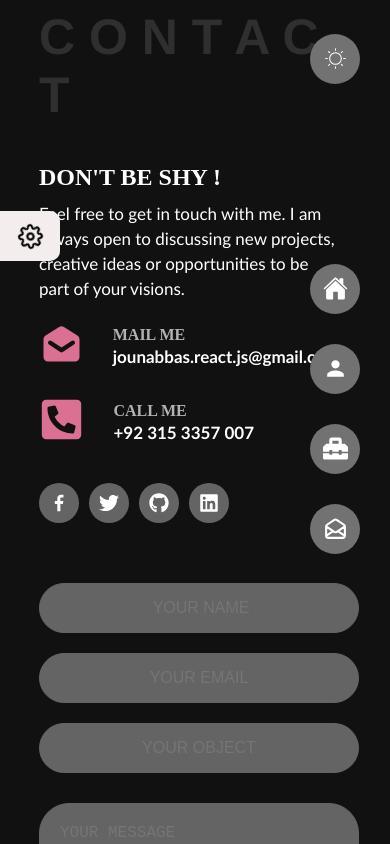
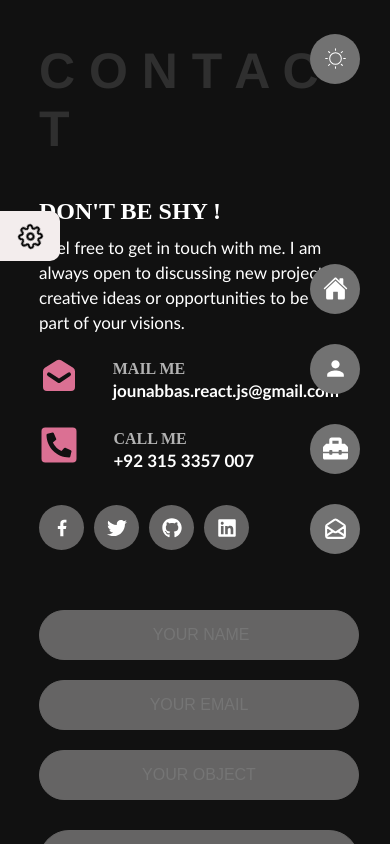
Before and after one commit to Jounabbas/My_Portfolio, a React (Create React App) app: page /contact in a window 390 px wide. Shown: the top 844 px of the page. Built offline with nearby package versions, Linux system fonts and the light colour scheme.

Commit message:
required something change

```diff
--- a/src/css_component/contact.css
+++ b/src/css_component/contact.css
@@ -14,7 +14,7 @@
     display: flex;
     justify-content: center;
     align-items: center;
-    margin-top: 20vh;
+    margin-top: 16vh;
 }
 .header h1{
     color:#2f2f2f ;
@@ -66,7 +66,7 @@
 
 .mail_icon{
 
-    font-size: 45px;
+    font-size: 40px;
     color: palevioletred;
 
 }
@@ -91,8 +91,8 @@
     justify-content: center;
     align-items: center;
     font-size: 20px;
-    width: 40px;
-    height: 40px;
+    width: 45px;
+    height: 45px;
     transition: all .3s ease-in-out;
    border-radius: 50%;
    cursor: pointer;
--- a/src/css_component/contact_responsive.css
+++ b/src/css_component/contact_responsive.css
@@ -18,7 +18,7 @@
 }
 @media screen and (max-width: 980px) {
     .header{
-        margin-top: 1vh;
+        margin-top: 5vh;
     }
     .header h1{
         font-size: 70px;
--- a/src/css_component/home.css
+++ b/src/css_component/home.css
@@ -104,7 +104,6 @@
     background: none;
     border-radius: 50px;
     border: 2px solid palevioletred;
-    border: 2px solid palevioletredc;
     font-weight: bold;
     cursor: pointer;
     position: relative;
@@ -113,7 +112,7 @@
 .hover_effect{
     position: absolute;
     top: 0;
-    right: 6.5%;
+    right: 6.4%;
     width: 0%;
     height: 100%;
     background-color: palevioletred;
@@ -122,7 +121,7 @@
    transition: all .5s ease-in-out;
 }
 button:hover .hover_effect{
-    width: 93.5%;
+    width: 93.9%;
     transition: all .5s ease-in-out;
 }
 .text{
```
Also changed, not shown: src/IMAGES/_con-removebg-preview.png (deleted), src/IMAGES/_con__1_-removebg-preview.png (deleted), src/component/Contact.js (line endings or trailing spaces).
